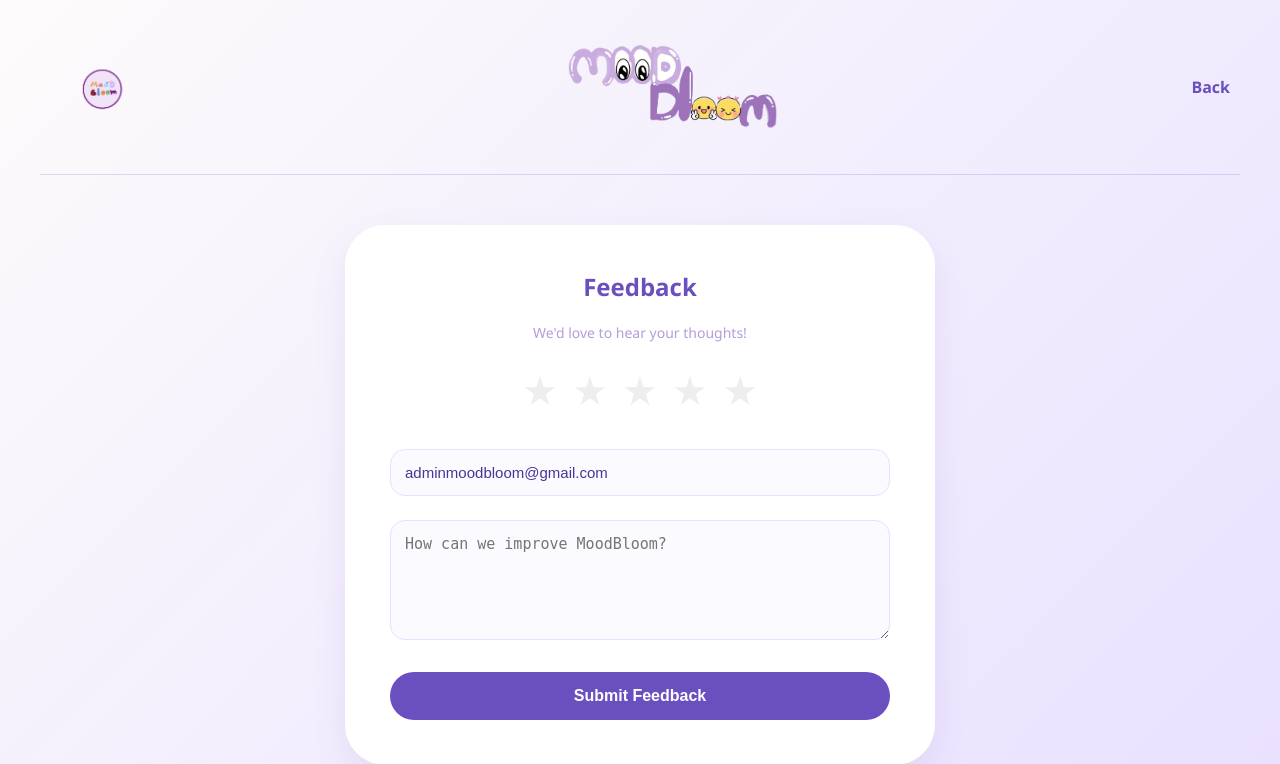
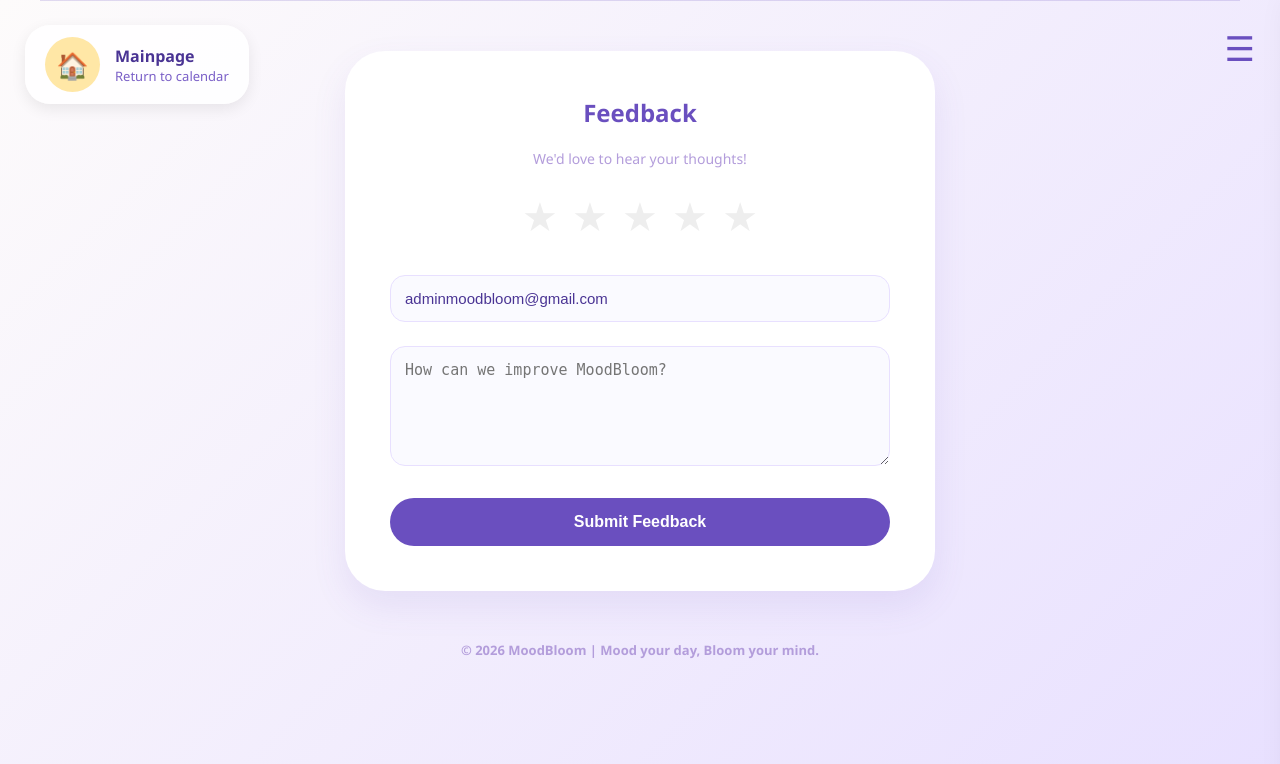
Before and after one commit to SiaChenGirl/CSP-2610---GROUP-74, a Django app: page /feedback/ in a window 1280 px wide. Shown: the top 764 px of the page. Run offline with Django 5.2, Linux system fonts and the light colour scheme; a user stored in the database is signed in.

Commit message:
fourple confirm

```diff
--- a/backend/users/templates/feedback.html
+++ b/backend/users/templates/feedback.html
@@ -14,6 +14,117 @@
             min-height: 100vh;
             color: #4a3494;
         }
+        .profile-card{
+    position:absolute;
+    top:25px;
+    left:25px;
+
+    display:flex;
+    align-items:center;
+    gap:15px;
+
+    background:rgba(255,255,255,.9);
+    padding:12px 20px;
+    border-radius:25px;
+
+    box-shadow:0 5px 15px rgba(0,0,0,.08);
+
+    text-decoration:none;
+    color:#4a3494;
+
+    z-index:999;
+}
+
+.profile-avatar{
+    width:55px;
+    height:55px;
+    border-radius:50%;
+    background:#ffe7a6;
+
+    display:flex;
+    align-items:center;
+    justify-content:center;
+
+    font-size:26px;
+}
+
+.profile-name{
+    font-weight:600;
+    font-size:16px;
+}
+
+.profile-text{
+    font-size:13px;
+    color:#7a5fc7;
+}
+
+.menu-icon{
+    position:absolute;
+    top:25px;
+    right:25px;
+
+    font-size:34px;
+    color:#6a4fbf;
+    cursor:pointer;
+
+    z-index:999;
+}
+
+.side-nav{
+    position:fixed;
+    top:0;
+    right:-300px;
+
+    width:280px;
+    height:100%;
+
+    background:white;
+    box-shadow:-10px 0 30px rgba(0,0,0,.08);
+
+    transition:.4s;
+    z-index:2000;
+
+    padding:50px 30px;
+    box-sizing:border-box;
+}
+
+.side-nav.active{
+    right:0;
+}
+
+.close-nav{
+    position:absolute;
+    top:15px;
+    right:25px;
+
+    font-size:40px;
+    cursor:pointer;
+    color:#6a4fbf;
+}
+
+.side-nav a{
+    display:block;
+    padding:18px 0;
+
+    color:#4a3494;
+    text-decoration:none;
+
+    font-weight:bold;
+    font-size:18px;
+
+    border-bottom:1px solid #f3f3f3;
+}
+
+.side-nav a:hover{
+    color:#b39ddb;
+}
+
+.header-line{
+    margin-top:95px;
+    border:0;
+    height:1px;
+    background:rgba(106,79,191,.2);
+}
 
         /* 2. 头部导航 */
         .header-wrapper { display: flex; justify-content: space-between; align-items: center; padding: 20px 50px; }
@@ -75,14 +186,52 @@
     </style>
 </head>
 <body>
-    <div class="header-wrapper">
-        <div class="logo"><img src="{% static 'logo.png' %}" alt="Logo"></div>
-        <div class="title-img"><img src="{% static 'title.png' %}" alt="Title"></div>
-        <div class="menu">
-            <a href="{% url 'mainpage' %}" class="back-link">Back</a>
+
+
+    <a href="{% url 'mainpage' %}" class="profile-card">
+
+    <div class="profile-avatar">
+        🏠
+    </div>
+
+    <div>
+        <div class="profile-name">
+            Mainpage
+        </div>
+
+        <div class="profile-text">
+            Return to calendar
         </div>
     </div>
-    <hr class="header-line">
+
+</a>
+
+<div class="menu-icon" onclick="toggleNav()">☰</div>
+
+<div class="side-nav" id="sideNav">
+
+    <span class="close-nav" onclick="toggleNav()">&times;</span>
+
+    <div style="margin-top:40px;">
+
+        <a href="{% url 'feedback' %}">
+            💬 Feedback
+        </a>
+
+        <a href="{% url 'logout' %}">
+            🚪 Logout
+        </a>
+
+        <a href="{% url 'delete_account' %}"
+           style="color:#e57373;margin-top:50px;border:none;">
+            🗑 Delete Account
+        </a>
+
+    </div>
+
+</div>
+
+<hr class="header-line">
 
     <div class="container">
         <h2 style="color:#6a4fbf; margin-top: 0;">Feedback</h2>
@@ -107,6 +256,9 @@
     <footer>© 2026 MoodBloom | Mood your day, Bloom your mind.</footer>
 
     <script>
+        function toggleNav() {
+    document.getElementById('sideNav').classList.toggle('active');
+}
         let selectedRating = 0;
 
         // 处理评分视觉效果
```
Also changed, not shown: backend/users/templates/favourite.html (+115 -37 lines).
